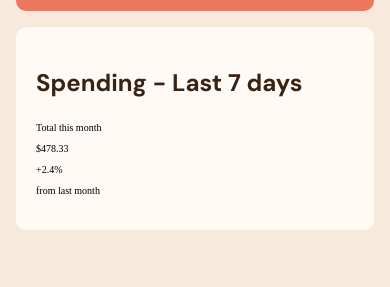
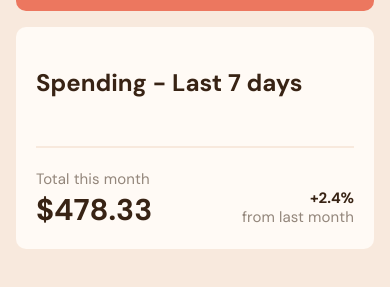
Before and after one commit to john-mirage/fm-expenses-chart-component, a website built with Vite: page index.html in a window 390 px wide. Shown: the part 149-436 px from the top of the page. Built offline with nearby package versions, Linux system fonts and the light colour scheme.

Commit message:
feat: add mobile styles for all except chart bars

```diff
--- a/index.html
+++ b/index.html
@@ -35,11 +35,11 @@
       <div class="chart__bars" id="chart-bars"></div>
       <div class="chart__divider"></div>
       <div class="chart__row">
-        <div class="chart__row-section">
+        <div class="chart__row-section chart__row-section--top">
           <p class="chart__total chart__total--title">Total this month</p>
           <p class="chart__total chart__total--amount">$478.33</p>
         </div>
-        <div class="chart__row-section">
+        <div class="chart__row-section chart__row-section--bottom">
           <p class="chart__update chart__update--percent">+2.4%</p>
           <p class="chart__update chart__update--description">from last month</p>
         </div>
--- a/src/assets/styles/chart.css
+++ b/src/assets/styles/chart.css
@@ -8,6 +8,7 @@
 }
 
 .chart__title {
+    box-sizing: border-box;
     font-family: var(--font);
     font-size: 2.4rem;
     font-weight: 700;
@@ -16,5 +17,81 @@
 }
 
 .chart__bars {
+    box-sizing: border-box;
+    display: flex;
+    flex-direction: row;
+    align-items: flex-end;
+    width: 100%;
+    height: auto;
+}
 
+.chart__divider {
+    box-sizing: border-box;
+    width: 100%;
+    height: 0.2rem;
+    background-color: var(--color-cream);
+    margin-top: 2.4rem;
+    margin-bottom: 2.4rem;
 }
+
+.chart__row {
+    box-sizing: border-box;
+    display: flex;
+    flex-direction: row;
+    justify-content: space-between;
+}
+
+.chart__row-section {
+    box-sizing: border-box;
+    flex: 0 0 auto;
+}
+
+.chart__row-section--top {
+    align-self: flex-start;
+}
+
+.chart__row-section--bottom {
+    align-self: flex-end;
+}
+
+.chart__total {
+    line-height: 1;
+    font-family: var(--font);
+    margin-top: 0;
+}
+
+.chart__total--title {
+    font-size: 1.5rem;
+    font-weight: 400;
+    color: var(--color-medium-brown);
+    letter-spacing: 0.01rem;
+    margin-bottom: 0.8rem;
+}
+
+.chart__total--amount {
+    font-size: 3rem;
+    font-weight: 700;
+    color: var(--color-dark-brown);
+    margin-bottom: 0;
+}
+
+.chart__update {
+    line-height: 1;
+    font-family: var(--font);
+    font-size: 1.5rem;
+    margin-top: 0;
+}
+
+.chart__update--percent {
+    font-weight: 700;
+    color: var(--color-dark-brown);
+    margin-bottom: 0.4rem;
+    text-align: right;
+}
+
+.chart__update--description {
+    font-weight: 400;
+    color: var(--color-medium-brown);
+    letter-spacing: 0.01rem;
+    margin-bottom: 0;
+}
```
